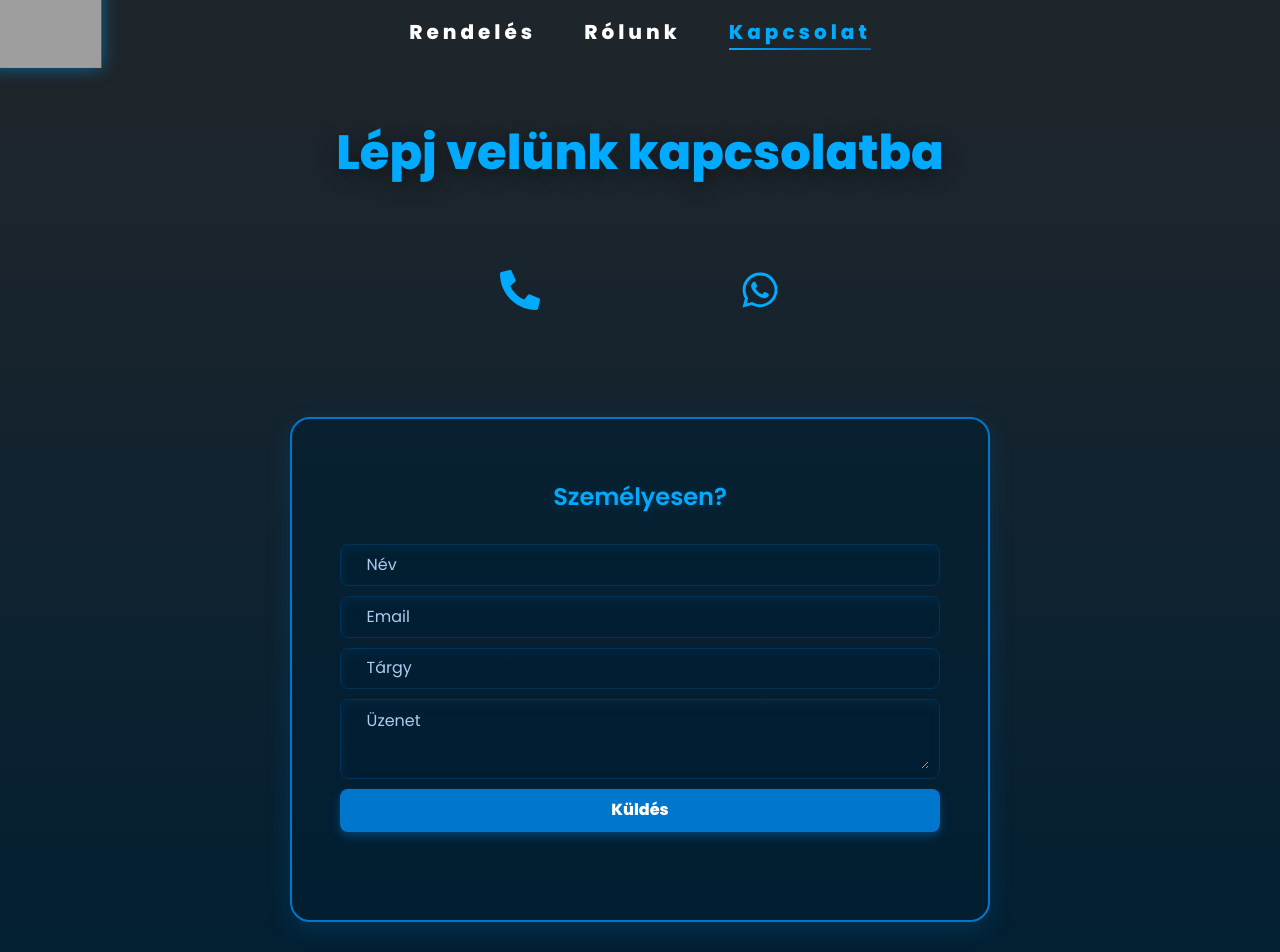
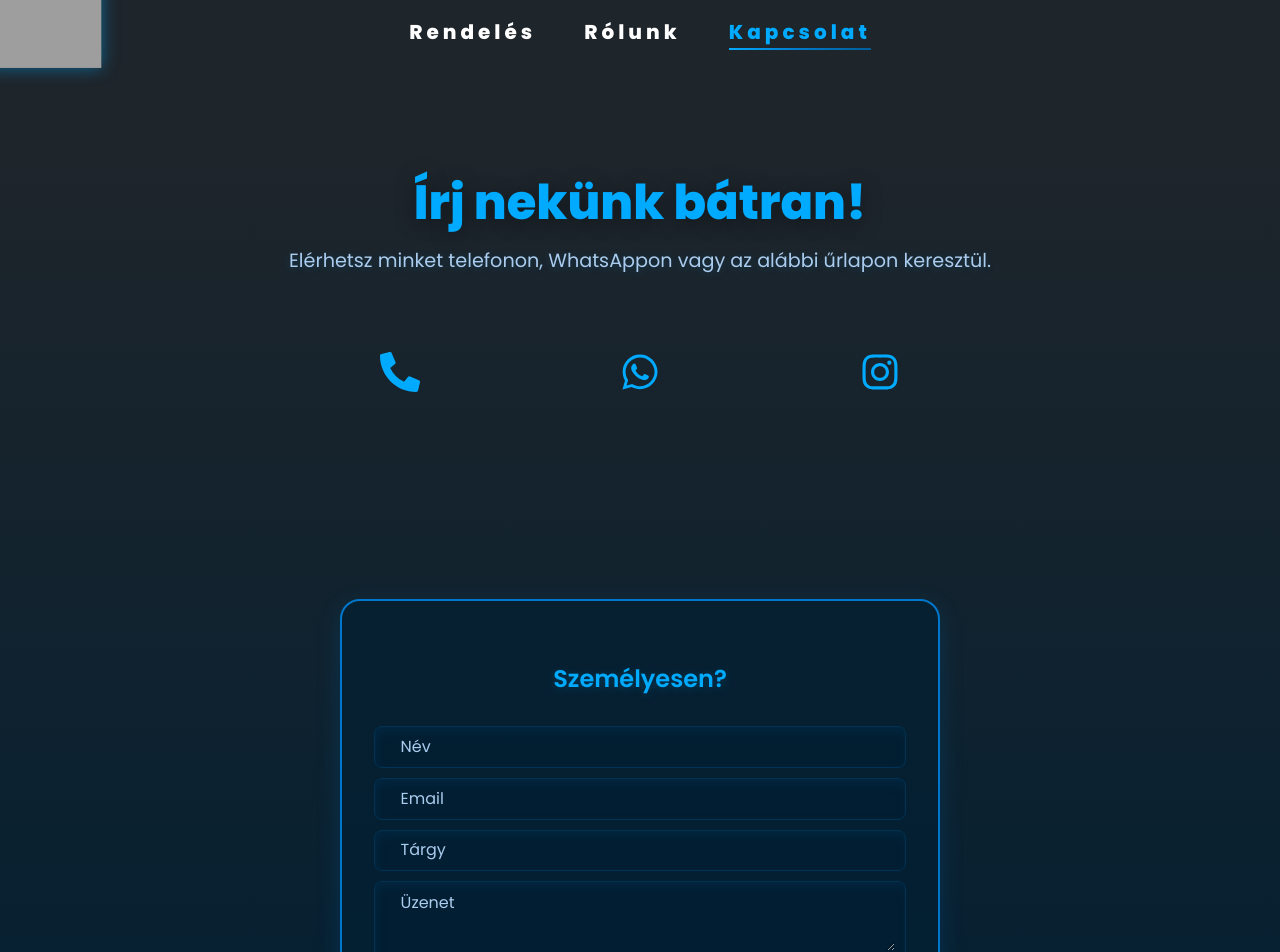
Before and after one commit to brdBoti/Shynee, a React (Vite) app in the folder client/: page /kapcsolat in a window 1280 px wide. Shown: the top 952 px of the page. Built offline with nearby package versions, Linux system fonts and the light colour scheme; grey boxes are pictures that could not be loaded.

Commit message:
Minor changes in kapcsolat page.

```diff
--- a/client/package.json
+++ b/client/package.json
@@ -16,7 +16,8 @@
     "react-dom": "^19.1.0",
     "react-icons": "^5.5.0",
     "react-intersection-observer": "^9.16.0",
-    "react-router-dom": "^7.6.0"
+    "react-router-dom": "^7.6.0",
+    "react-simple-typewriter": "^5.0.1"
   },
   "devDependencies": {
     "@eslint/js": "^9.25.0",
--- a/client/src/pages/Kapcsolat.css
+++ b/client/src/pages/Kapcsolat.css
@@ -9,7 +9,7 @@
    background: linear-gradient(to bottom, #1e252b 0%, #001f33 100%);
   overflow-x: hidden;
   margin: 0;
-  margin-top: 40px;
+  margin-top: 90px;
 }
 
 .kapcsolat-form input,
@@ -74,18 +74,6 @@
 }
 
 /* Form kerettel */
-.kapcsolat-form {
-  border: 2px solid #0077cc;
-  border-radius: 16px;
-  padding: 30px;
-  width: 100%;
-  max-width: 500px;
-  background-color: rgba(255, 255, 255, 0.02);
-  display: flex;
-  flex-direction: column;
-  gap: 1rem;
-  box-shadow: 0 8px 24px rgba(0, 119, 204, 0.2);
-}
 
 .form-heading {
   font-family: 'Poppins', sans-serif;
@@ -110,7 +98,12 @@
 
 .kapcsolat-form textarea {
   min-height: 120px;
-  resize: vertical;
+  resize: vertical;  display: flex;
+  flex-direction: column;
+  margin: 0 auto;               /* középre igazítás */
+  max-width: 800px;             /* nagyobb alap szélesség */
+  width: 100%;                  /* teljes elérhető szélesség */
+  padding: 3em 3em;
 }
 
 .kapcsolat-form button {
@@ -136,13 +129,16 @@
 .form {
   display: flex;
   flex-direction: column;
+  justify-content: center;
   align-self: center;
+  margin: 0 auto;
   font-family: 'Poppins', sans-serif;
   gap: 10px;
-  padding: 2.5em 3em; /* kicsit nagyobb padding minden oldalon */
+  padding: 2.5em 2em; /* kicsit nagyobb padding minden oldalon */
   background-color: rgba(0, 31, 51, 0.6);
   border-radius: 20px;
   border: 2px solid #0077cc;
+  box-sizing: border-box;
   box-shadow: 0 8px 24px rgba(0, 119, 204, 0.2);
   max-width: 600px;   /* szélesebb forma */
   width: 90%;         /* reszponzivitás megtartása */
@@ -204,7 +200,7 @@
 @media screen and (max-width: 600px) {
 
   .kapcsolat-container{
-    margin-top: -40px;
+    margin-top: 0px;
   }
 
   .kapcsolat-title {
@@ -228,13 +224,10 @@
     font-size: 2rem;
   }
 
-  .kapcsolat-form {
-    padding: 20px;
-    max-width: 100%;
-    box-shadow: 0 4px 12px rgba(0, 119, 204, 0.15);
-  }
+
 
   .form {
+    margin-top: -30px;
     padding: 1.5em 0.4em;
     width: 100%;
     max-width: 100%;
@@ -281,3 +274,12 @@ textarea:-moz-autofill {
   -moz-text-fill-color: #aaccee !important;
   caret-color: white;
 }
+
+.subtitle {
+  font-size: 1.2rem;
+  color: #aaccee;
+  font-family: 'Poppins', sans-serif;
+  margin-top: -20px;
+  margin-bottom: 30px;
+  text-shadow: 0 2px 10px rgba(0, 170, 255, 0.2);
+}
--- a/client/src/pages/Kapcsolat.jsx
+++ b/client/src/pages/Kapcsolat.jsx
@@ -1,12 +1,22 @@
 import './Kapcsolat.css';
-import { useState } from 'react';
+import { useState, useEffect } from 'react';
 import { motion, AnimatePresence } from 'framer-motion';
 import { FaPhoneAlt, FaWhatsapp, FaInstagram } from 'react-icons/fa';
+import { Typewriter } from 'react-simple-typewriter';
+import { useInView } from 'react-intersection-observer';
 
 export default function Kapcsolat() {
   const [sent, setSent] = useState(false);
   const [loading, setLoading] = useState(false);
   const [error, setError] = useState(null);
+  const [showCursor, setShowCursor] = useState(true); // kurzor állapot
+
+  const { ref: formRef, inView } = useInView({ triggerOnce: true, threshold: 0.3 });
+
+  useEffect(() => {
+    const timer = setTimeout(() => setShowCursor(false), 3000); // 3 mp után eltűnik a kurzor
+    return () => clearTimeout(timer);
+  }, []);
 
   async function handleSubmit(e) {
     e.preventDefault();
@@ -41,18 +51,35 @@ export default function Kapcsolat() {
     <div className="kapcsolat-container">
       <motion.h1
         className="kapcsolat-title"
-        initial={{ opacity: 0, y: -30 }}
+        initial={{ opacity: 0 }}
+        animate={{ opacity: 1 }}
+        transition={{ duration: 1 }}
+      >
+        <Typewriter
+          words={['Írj nekünk bátran!']}
+          loop={1}
+          cursor={showCursor}
+          cursorStyle="|"
+          typeSpeed={60}
+          deleteSpeed={0}
+          delaySpeed={999999}
+        />
+      </motion.h1>
+
+      <motion.p
+        className="subtitle"
+        initial={{ opacity: 0, y: 10 }}
         animate={{ opacity: 1, y: 0 }}
-        transition={{ duration: 0.6 }}
+        transition={{ delay: 1, duration: 0.5 }}
       >
-        Lépj velünk kapcsolatba
-      </motion.h1>
+        Elérhetsz minket telefonon, WhatsAppon vagy az alábbi űrlapon keresztül.
+      </motion.p>
 
       <motion.div
         className="ikonok-section"
         initial={{ opacity: 0, scale: 0.95 }}
         animate={{ opacity: 1, scale: 1 }}
-        transition={{ duration: 0.6, delay: 0.2 }}
+        transition={{ duration: 0.6, delay: 1.2 }}
       >
         <a href="tel:+36201234567" className="ikon-link" aria-label="Telefon">
           <FaPhoneAlt />
@@ -66,17 +93,28 @@ export default function Kapcsolat() {
         >
           <FaWhatsapp />
         </a>
+        <a
+          href="https://instagram.com"
+          target="_blank"
+          rel="noopener noreferrer"
+          className="ikon-link"
+          aria-label="Instagram"
+        >
+          <FaInstagram />
+        </a>
       </motion.div>
 
+      {/* Görgetésre megjelenő FORM */}
+      <div ref={formRef} style={{ marginTop: '100px', width: '100%' }}>
         <AnimatePresence mode="wait">
-        {!sent && (
+          {inView && !sent && (
             <motion.form
               className="form"
               onSubmit={handleSubmit}
-            initial={{ opacity: 0, y: 30 }}
+              initial={{ opacity: 0, y: 50 }}
               animate={{ opacity: 1, y: 0 }}
-            exit={{ opacity: 0, y: -30, scale: 0.8 }}
-            transition={{ duration: 0.6 }}
+              exit={{ opacity: 0, y: 50 }}
+              transition={{ duration: 0.8 }}
               key="form"
             >
               <p className="form-heading">Személyesen?</p>
@@ -143,14 +181,14 @@ export default function Kapcsolat() {
                 fontWeight: '700',
                 color: '#00aaff',
                 marginTop: '2rem',
-              fontFamily: "'Poppins', sans-serif" // ide ez jön
+                fontFamily: "'Poppins', sans-serif",
               }}
             >
               Köszönjük! Üzeneted sikeresen elküldtük.
             </motion.div>
-
           )}
         </AnimatePresence>
       </div>
+    </div>
   );
 }
```
Also changed, not shown: 1 other file (tests, documents, lock files or other folders). Lines whose indentation alone changed are shown as unchanged.
